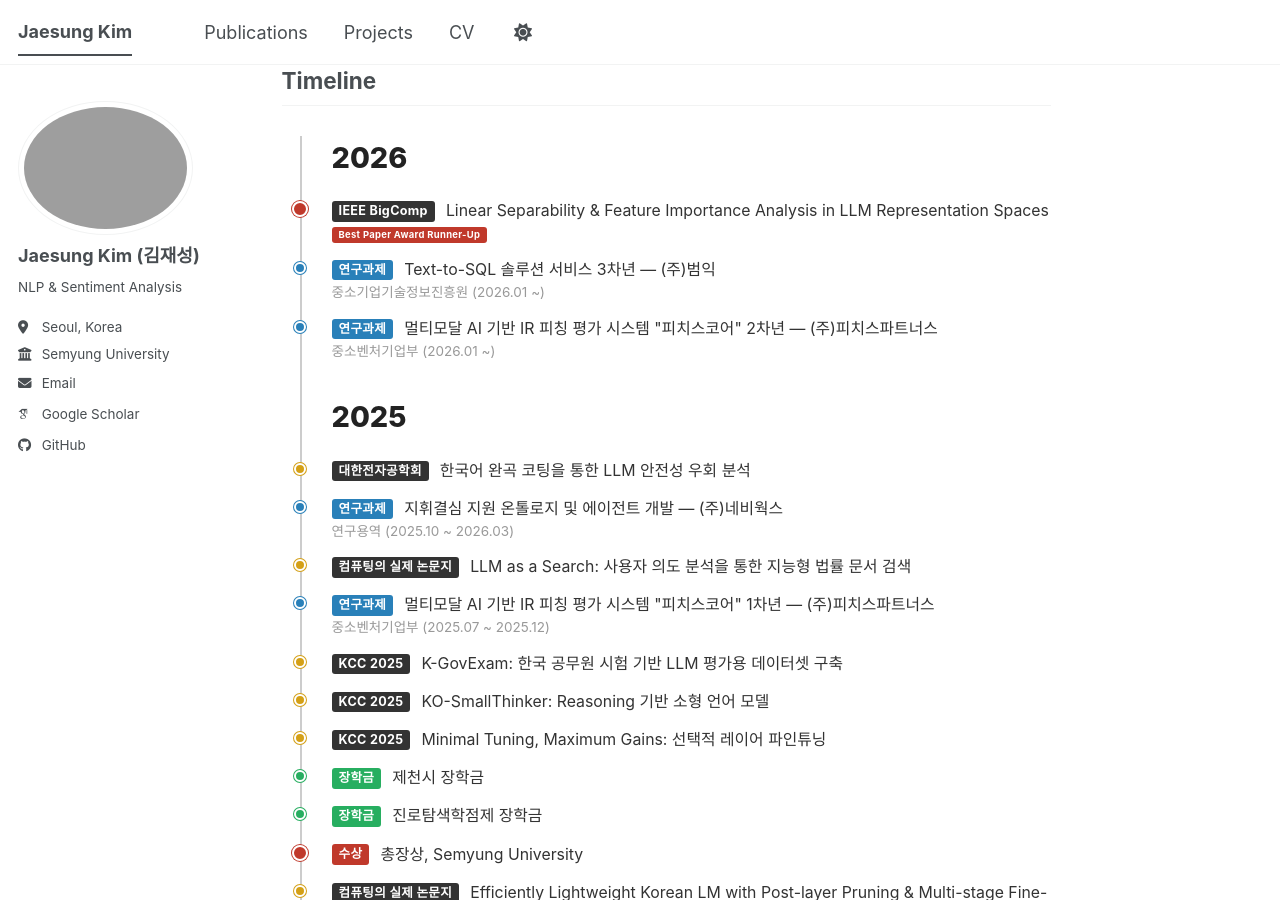
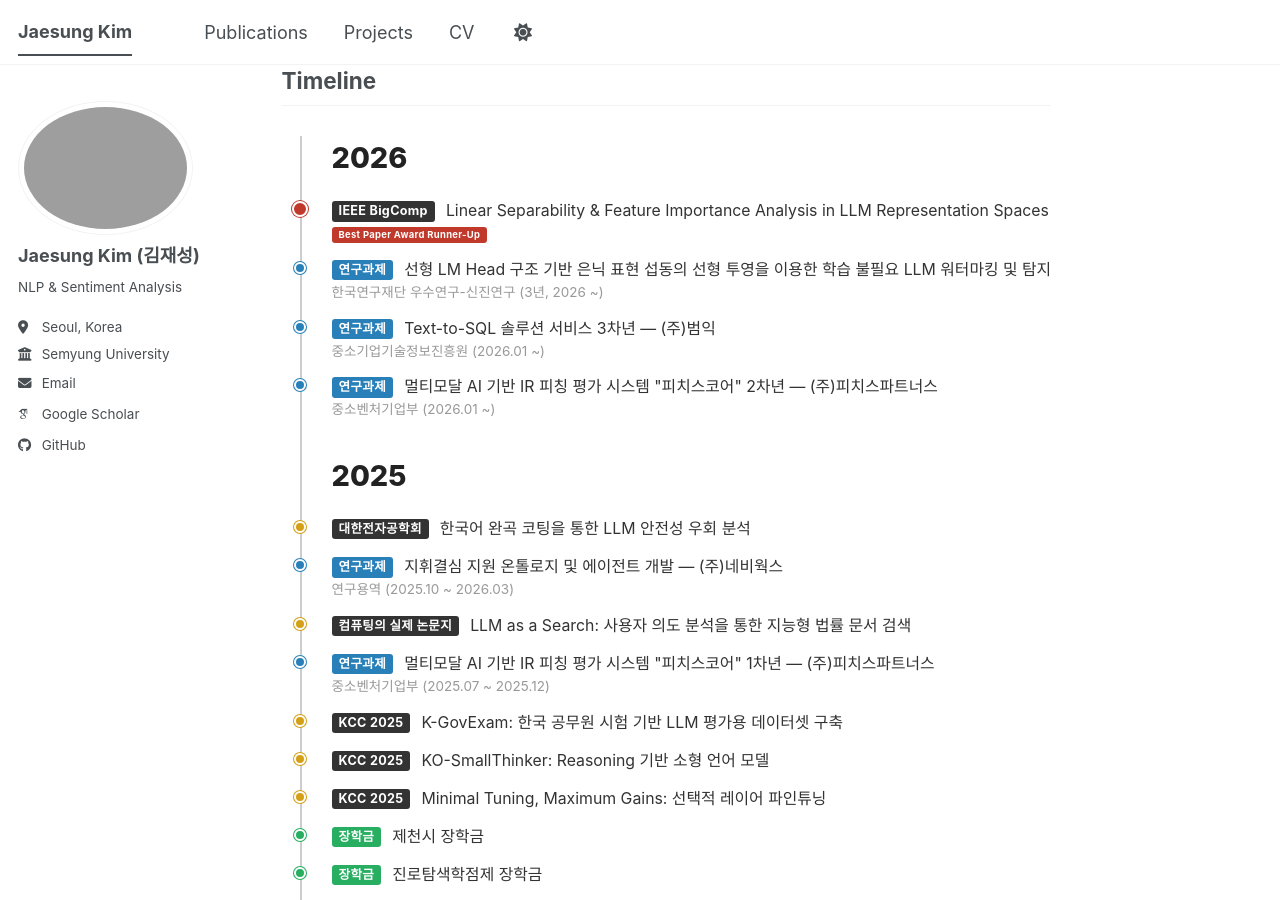
Before and after one commit to thisiskorea/CV, a Jekyll site: the page built from _pages/about.md, in a window 1280 px wide and 900 px high, scrolled down 831 px. Built offline with Jekyll 4.4.1, drawn with Linux system fonts in a browser that asks for light colours; some web fonts are replaced; a script bundle is joined from its source files by our own code; library files that are not in the unit come from our copies.

Commit message:
Add NRF grant to timeline and CV
- 한국연구재단 우수연구-신진연구 (3년) LLM watermarking project

https://claude.ai/code/session_01CU9SVkWVuVsgHzfbJU88mX

```diff
--- a/_pages/about.md
+++ b/_pages/about.md
@@ -67,6 +67,12 @@ Welcome! I am an undergraduate researcher at **Semyung University**, Department
 <span class="tl-badge tl-badge-venue">IEEE BigComp</span>
 <span class="tl-title">Linear Separability & Feature Importance Analysis in LLM Representation Spaces</span>
 <span class="tl-sub"><span class="tl-badge tl-badge-award">Best Paper Award Runner-Up</span></span>
+</div>
+
+<div class="tl-entry grant">
+<span class="tl-badge tl-badge-grant">연구과제</span>
+<span class="tl-title">선형 LM Head 구조 기반 은닉 표현 섭동의 선형 투영을 이용한 학습 불필요 LLM 워터마킹 및 탐지</span>
+<span class="tl-sub">한국연구재단 우수연구-신진연구 (3년, 2026 ~)</span>
 </div>
 
 <div class="tl-entry grant">
```
Also changed, not shown: _pages/cv.md (+4 -0 lines).
